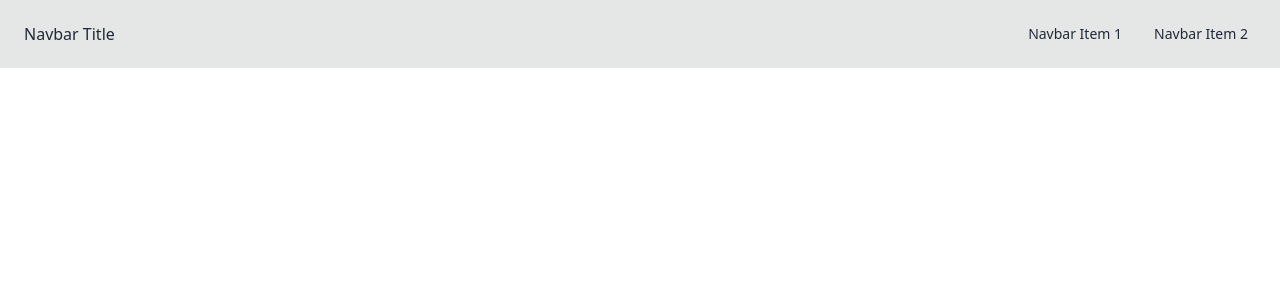
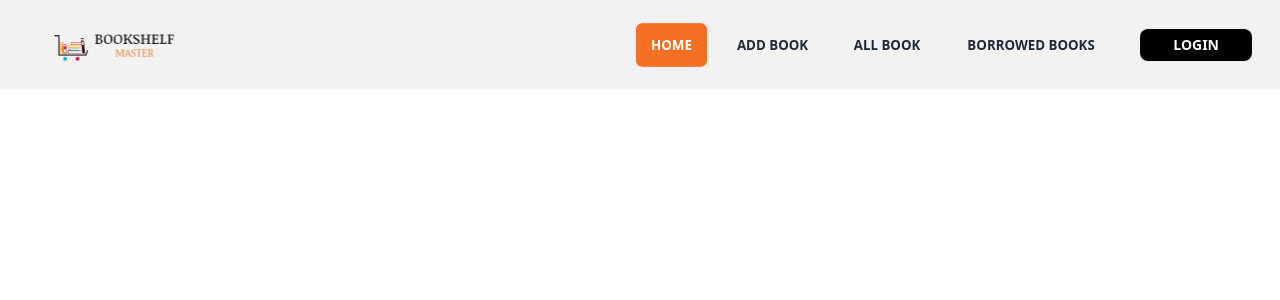
Before and after one commit to muddasirfaiyaj66/bookshelf-master-client, a React (Vite) app: page / in a window 1280 px wide. Shown: the top 300 px of the page. Built offline with nearby package versions, Linux system fonts and the light colour scheme; no server answers.

Commit message:
navbar section complete

```diff
--- /dev/null
+++ b/src/components/layout/Footer.jsx
@@ -0,0 +1,11 @@
+
+
+const Footer = () => {
+    return (
+        <div>
+
+        </div>
+    );
+};
+
+export default Footer;
--- a/src/components/layout/MainLayout.jsx
+++ b/src/components/layout/MainLayout.jsx
@@ -1,36 +1,63 @@
+import { Link } from "react-router-dom";
+import Footer from "./Footer";
+import Navbar from "./Navbar";
+import Sidebar from "./Sidebar";
+import useAuth from "../../hooks/useAuth";
 
 const MainLayout = ({children}) => {
+  const { user, logout } = useAuth();
     return (
       <div className="drawer">
       <input id="my-drawer-3" type="checkbox" className="drawer-toggle" />
       <div className="drawer-content flex flex-col">
         {/* Navbar */}
-    <div className="w-full navbar bg-base-300">
-      <div className="flex-none lg:hidden">
-        <label htmlFor="my-drawer-3" aria-label="open sidebar" className="btn btn-square btn-ghost">
-          <svg xmlns="http://www.w3.org/2000/svg" fill="none" viewBox="0 0 24 24" className="inline-block w-6 h-6 stroke-current"><path strokeLinecap="round" strokeLinejoin="round" strokeWidth="2" d="M4 6h16M4 12h16M4 18h16"></path></svg>
+        <div className="w-full navbar bg-base-200">
+          <Navbar />
+         <div className="mr-5">
+         {
+                        user?.email ? <div className="dropdown dropdown-end">
+                            <label tabIndex={0} className="btn btn-ghost btn-circle avatar">
+                                <div className="w-10 rounded-full">
+                                    <img src={user.photoURL? user.photoURL : ''} alt={user.displayName} />
+                                </div>
                             </label>
-      </div>
-      <div className="flex-1 px-2 mx-2">Navbar Title</div>
-      <div className="flex-none hidden lg:block">
-        <ul className="menu menu-horizontal">
-          {/* Navbar menu content here */}
-          <li><a>Navbar Item 1</a></li>
-          <li><a>Navbar Item 2</a></li>
+                            <ul tabIndex={0} className="menu menu-sm dropdown-content mt-3 z-[1] p-2 shadow bg-base-100 rounded-box w-52">
+                                <li>
+                                    <button className="btn btn-sm  btn-ghost">{user.displayName}</button>
+
+                                </li>
+                                <li>
+                                    <button className="btn btn-sm  btn-ghost bg-red-500 text-white font-bold"
+                                        onClick={logout}
+                                    >Logout</button>
+
+                                </li>
                             </ul>
                         </div>
+                            :
+                            <Link to='/login'>
+                                <button className="btn btn-sm  btn-ghost hover:bg-[#F47025] px-8 bg-black text-white font-bold">Login</button>
+                            </Link>
+                    }
+         </div>
+
         </div>
         {/* Page content here */}
         {children}
+        <Footer />
       </div>
       <div className="drawer-side">
-    <label htmlFor="my-drawer-3" aria-label="close sidebar" className="drawer-overlay"></label>
-    <ul className="menu p-4 w-80 min-h-full bg-base-200">
+        <label
+          htmlFor="my-drawer-3"
+          aria-label="close sidebar"
+          className="drawer-overlay"
+        ></label>
+        <div className="menu p-4 w-80 min-h-full bg-base-200">
           {/* Sidebar content here */}
-      <li><a>Sidebar Item 1</a></li>
-      <li><a>Sidebar Item 2</a></li>
-    </ul>
+          <Sidebar />
         </div>
+      </div>
+
     </div>
     );
 };
--- /dev/null
+++ b/src/components/layout/Navbar.jsx
@@ -0,0 +1,75 @@
+import {  NavLink } from 'react-router-dom';
+// import useAuth from '../../hooks/useAuth';
+import logo from '../../assets/logo/LogoLight.png'
+
+const Navbar = () => {
+
+  return (
+    <div className=" w-full max-w-[1250px] px-[25px] mx-auto">
+      <div className="flex-none lg:hidden">
+        <label
+          htmlFor="my-drawer-3"
+          aria-label="open sidebar"
+          className="btn btn-square btn-ghost"
+        >
+          <svg
+            xmlns="http://www.w3.org/2000/svg"
+            fill="none"
+            viewBox="0 0 24 24"
+            className="inline-block w-6 h-6 stroke-current"
+          >
+            <path
+              strokeLinecap="round"
+              strokeLinejoin="round"
+              strokeWidth="2"
+              d="M4 6h16M4 12h16M4 18h16"
+            ></path>
+          </svg>
+        </label>
+      </div>
+     <div className='-mt-5 flex-1'>
+        <img src={logo} className='w-[200px]' alt="" />
+     </div>
+      <div className="flex-none hidden lg:block">
+        <div className="flex items-center gap-2">
+          {/* Navbar menu content here */}
+          <NavLink
+            to="/"
+            className={({ isActive }) =>
+              isActive ? 'btn bg-[#F47025] text-white hover:text-black btn-md' : 'btn btn-ghost btn-md'
+            }
+          >
+            Home
+          </NavLink>
+          <NavLink
+            to="/add-book"
+            className={({ isActive }) =>
+              isActive ? 'btn bg-[#F47025] text-white hover:text-black btn-md' : 'btn btn-ghost btn-md'
+            }
+          >
+            Add Book
+          </NavLink>
+          <NavLink
+            to="/all-book"
+            className={({ isActive }) =>
+              isActive ? 'btn bg-[#F47025] text-white hover:text-black btn-md' : 'btn btn-ghost btn-md'
+            }
+          >
+            All Book
+          </NavLink>
+          <NavLink
+            to="/borrowed"
+            className={({ isActive }) =>
+              isActive ? 'btn bg-[#F47025] text-white hover:text-black btn-md' : 'btn btn-ghost btn-md'
+            }
+          >
+            Borrowed Books
+          </NavLink>
+
+        </div>
+      </div>
+    </div>
+  );
+};
+
+export default Navbar;
--- /dev/null
+++ b/src/components/layout/Sidebar.jsx
@@ -0,0 +1,47 @@
+import {  NavLink } from 'react-router-dom';
+
+
+const Sidebar = () => {
+
+  return (
+    <div className="flex flex-col gap-2">
+      {/* Navbar menu content here */}
+      <NavLink
+            to="/"
+            className={({ isActive }) =>
+              isActive ? 'btn bg-[#F47025] text-white hover:text-black btn-md' : 'btn btn-ghost btn-md'
+            }
+          >
+            Home
+          </NavLink>
+          <NavLink
+            to="/about"
+            className={({ isActive }) =>
+              isActive ? 'btn bg-[#F47025] text-white hover:text-black btn-md' : 'btn btn-ghost btn-md'
+            }
+          >
+            About
+          </NavLink>
+          <NavLink
+            to="/contact"
+            className={({ isActive }) =>
+              isActive ? 'btn bg-[#F47025] text-white hover:text-black btn-md' : 'btn btn-ghost btn-md'
+            }
+          >
+            Contact
+          </NavLink>
+          <NavLink
+            to="/services"
+            className={({ isActive }) =>
+              isActive ? 'btn bg-[#F47025] text-white hover:text-black btn-md' : 'btn btn-ghost btn-md'
+            }
+          >
+            Services
+          </NavLink>
+
+
+    </div>
+  );
+};
+
+export default Sidebar;
--- /dev/null
+++ b/src/hooks/useAuth.jsx
@@ -0,0 +1,11 @@
+import { useContext } from "react";
+import { AuthContext } from "../providers/AuthProvider";
+
+
+const useAuth = () => {
+  const authUtils = useContext(AuthContext);
+
+  return authUtils;
+};
+
+export default useAuth;
```
Lines whose indentation alone changed are shown as unchanged.
